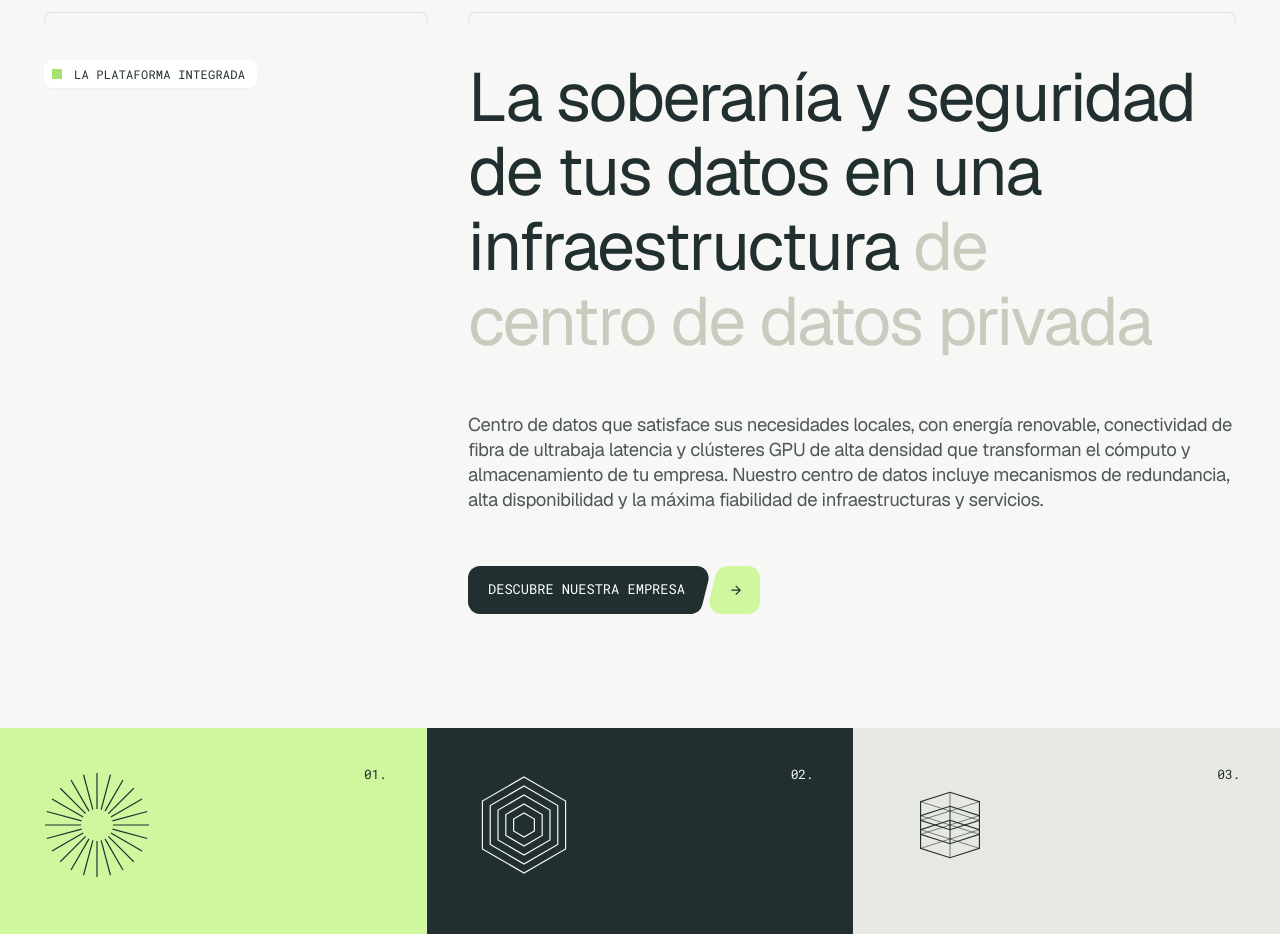
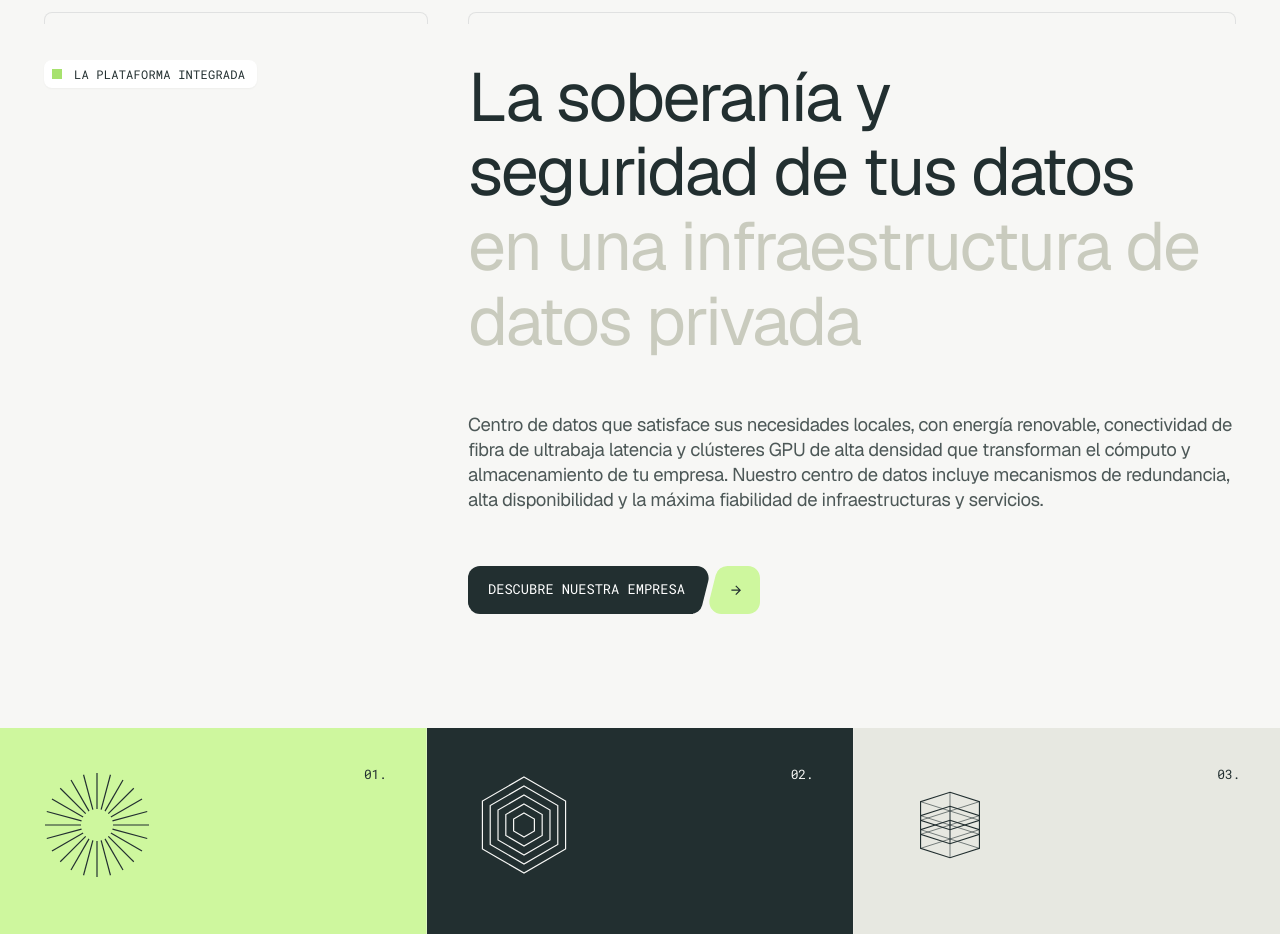
Before and after one commit to cloudindev/oladatacenter, a Next.js app: page / in a window 1280 px wide. Shown: the part 920-1854 px from the top of the page. Built offline with nearby package versions, Linux system fonts and the light colour scheme; a web font is replaced by a local one.

Commit message:
content(platform): update heading copy and line break with muted style

```diff
--- a/src/components/sections/IntegratedPlatformSection.tsx
+++ b/src/components/sections/IntegratedPlatformSection.tsx
@@ -25,6 +25,7 @@ import { cn } from "@/lib/utils"
 interface WordDef {
   text: string
   muted?: boolean
+  breakAfter?: boolean
 }
 
 interface UspCardDef {
@@ -167,12 +168,10 @@ export function IntegratedPlatformSection() {
           { text: "seguridad" },
           { text: "de" },
           { text: "tus" },
-          { text: "datos" },
-          { text: "en" },
-          { text: "una" },
-          { text: "infraestructura" },
-          { text: "de", muted: true },
-          { text: "centro", muted: true },
+          { text: "datos", breakAfter: true },
+          { text: "en", muted: true },
+          { text: "una", muted: true },
+          { text: "infraestructura", muted: true },
           { text: "de", muted: true },
           { text: "datos", muted: true },
           { text: "privada", muted: true },
@@ -181,11 +180,11 @@ export function IntegratedPlatformSection() {
           { text: "Data" },
           { text: "sovereignty" },
           { text: "and" },
-          { text: "security" },
-          { text: "in" },
-          { text: "a" },
+          { text: "security", breakAfter: true },
+          { text: "in", muted: true },
+          { text: "a", muted: true },
           { text: "private", muted: true },
-          { text: "datacenter", muted: true },
+          { text: "data", muted: true },
           { text: "infrastructure", muted: true },
         ]
 
@@ -274,6 +273,7 @@ export function IntegratedPlatformSection() {
                     }}
                   />
                 </span>{" "}
+                {w.breakAfter && <br className="hidden md:inline" />}
               </React.Fragment>
             ))}
           </h2>
```
